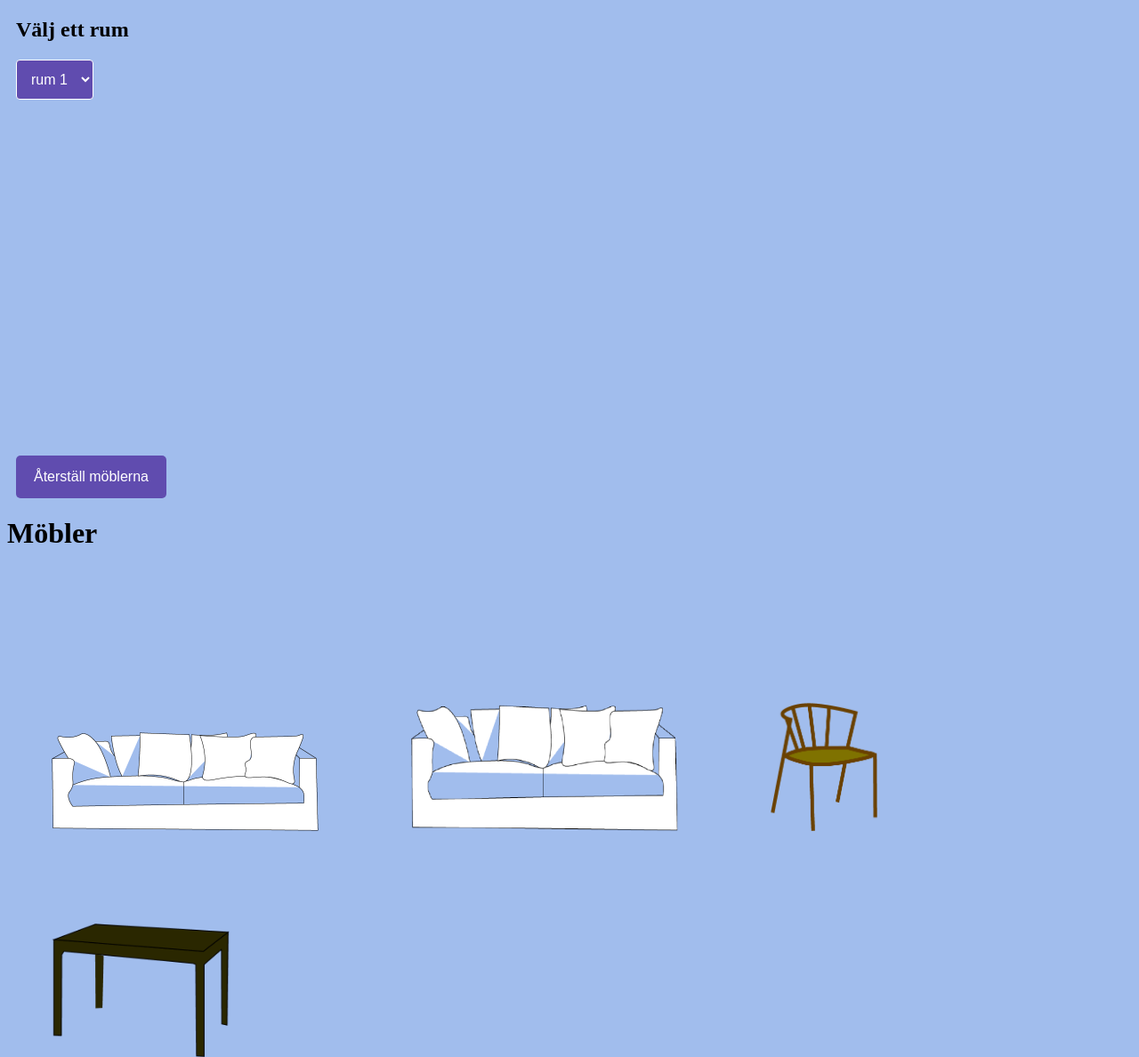
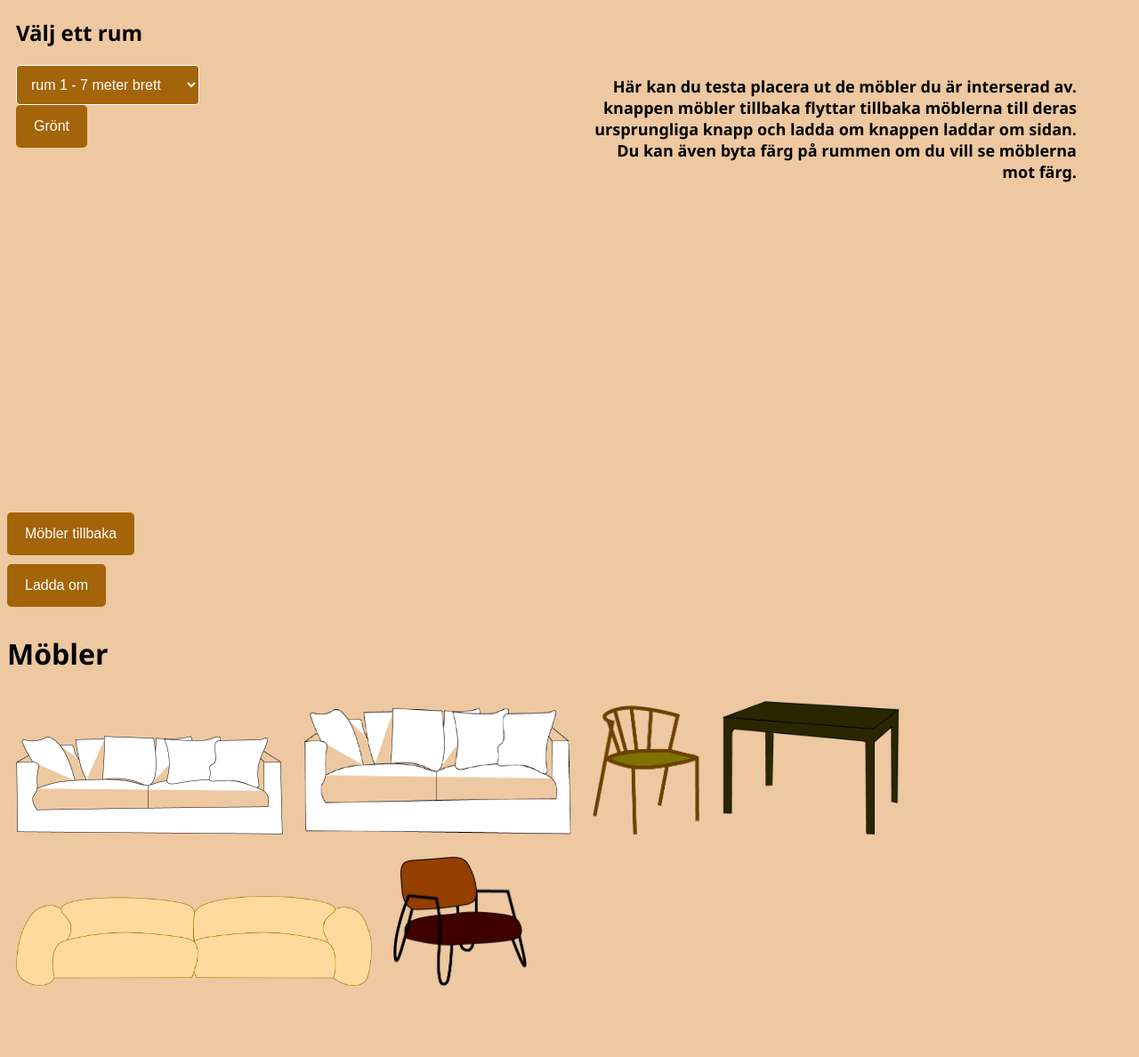
Before and after one commit to allicem/interaktionsdesign-kod, a plain HTML site: page design.html in a window 1280 px wide. Shown: the whole page at 89% size. After the commit the page ends 1131 px from the top, so only its background shows below. Drawn offline with Linux system fonts and the light colour scheme.

Commit message:
halvt redo

```diff
--- a/design.html
+++ b/design.html
@@ -31,29 +31,74 @@
 <div id="room-container" class="container">
     <h2>Välj ett rum</h2>
     <select id="room">
-        <option value="bilder/Homestyling.png">rum 1</option>
-        <option value="bilder/Homestyling2.png">rum 2</option>
-        <option value="bilder/Homestyling3.png">rum 3</option>
+        <option value="bilder/Homestyling.png">rum 1 - 7 meter brett</option>
+        <option value="bilder/Homestyling2.png">rum 2 - 5 meter brett</option>
+        <option value="bilder/Homestyling3.png">rum 3 - 7,6 meter brett</option>
+        <option value="bilder/homestyling6.png">rum 4 - 5,7 meter brett</option>
     </select>
+
+
+
+        <div>
+            <button onclick="changeRoomColor('green')" >Grönt</button>
+        </div>
+    </div>
+
 
     <div id="roomImageContainer" ondrop="drop(event)" ondragover="allowDrop(event)">
         <img id="roomImage" src="" alt="">
     </div>
-    <button onclick="resetFurnitureList()">Återställ möblerna</button>
-</div>
+
+    <div class="button-container">
+        <button onclick="resetFurnitureList()">Möbler tillbaka</button>
+        <button onclick="resetPage()">Ladda om</button>
+    </div>
+
+    <script>
+        function resetPage() {
+            // Ladda om sidan för att återställa dess ursprungliga tillstånd
+            location.reload();
+        }
+    </script>
+</script>
 
 <div>
     <h1>Möbler</h1>
-    <img src="bilder/soffa1.png" class="draggable-image" draggable="true" ondragstart="drag(event)" id="drag1">
-    <img src="bilder/soffa2.png" class="draggable-image" draggable="true" ondragstart="drag(event)" id="drag2">
-    <img src="bilder/stol.png" class="draggable-image" draggable="true" ondragstart="drag(event)" id="drag3">
-    <img src="bilder/bord.png" class="draggable-image" draggable="true" ondragstart="drag(event)" id="drag4">
+    <img src="bilder/soffa1.png" class="draggable-image" draggable="true" ondragstart="drag(event)" id="drag1" ondragend="showText('info1')">
+    <img src="bilder/soffa2.png" class="draggable-image" draggable="true" ondragstart="drag(event)" id="drag2" ondragend="showText('info2')">
+    <img src="bilder/stol.png" class="draggable-image" draggable="true" ondragstart="drag(event)" id="drag3" ondragend="showText('info3')">
+    <img src="bilder/bord.png" class="draggable-image" draggable="true" ondragstart="drag(event)" id="drag4" ondragend="showText('info4')">
+    <img src="bilder/soffa3.png" class="draggable-image" draggable="true" ondragstart="drag(event)" id="drag5" ondragend="showText('info5')">
+    <img src="bilder/stol2.png" class="draggable-image" draggable="true" ondragstart="drag(event)" id="drag6" ondragend="showText('info6')">
+</div>
+
+<div class="info-text" id="text-box">
+    <div id="info1" style="display: none;">
+        <p>Denna soffa är 3 meter bred</p>
+    </div>
+    <div id="info2" style="display: none;">
+        <p>Denna soffa är 2 meter bred</p>
+    </div>
+    <div id="info3" style="display: none;">
+        <p>Denna stol är 70 cm bred</p>
+    </div>
+    <div id="info4" style="display: none;">
+        <p>Detta bord är 1,45 meter långt och 1 meter brett</p>
+    </div>
+    <div id="info5" style="display: none;">
+        <p>Denna soffa är 3,4 meter bred</p>
+    </div>
+    <div id="info6" style="display: none;">
+        <p>Denna stol är 1 meter bred</p>
+    </div>
+    <!-- Fler informationstexter för andra möbler -->
 </div>
 
 <script src="script.js"></script>
 
-
-
+<div class="text">
+<h2>Här kan du testa placera ut de möbler du är interserad av. <br> knappen möbler tillbaka flyttar tillbaka  möblerna till deras <br> ursprungliga knapp och ladda om knappen laddar om sidan. <br> Du kan även byta färg på rummen om du vill se möblerna <br> mot färg.</h2>
+     </div>
 
 </body>
 </html>
--- a/script.js
+++ b/script.js
@@ -5,6 +5,8 @@ var draggedItem = null;
 var placedInRoom = false;
 const largeFurniture = document.getElementById("drag3");
 const toBig = document.getElementById("drag4");
+const tooBig = document.getElementById("drag5");
+const toooBig = document.getElementById("drag6");
 // Skapa en räknare för att hantera nya bilder
 let imageCounter = 0;
 
@@ -15,8 +17,6 @@ document.addEventListener('dragover', function(event) {
 document.addEventListener('drop', function(event) {
     event.preventDefault();
     var data = event.dataTransfer.getData("text");
-    // Placera ditt droppade objekt här eller implementera enligt behov
-    // Exempel:
     var image = document.getElementById(data);
     var xPos = event.clientX;
     var yPos = event.clientY;
@@ -29,7 +29,6 @@ document.addEventListener('drop', function(event) {
 
 function allowDrop(ev) {
     ev.preventDefault();
-    // Här kan du ändra droppfunktionaliteten för hela sidan
     // Lägg till en global event listener för hela dokumentet
     document.addEventListener('dragover', function (event) {
         event.preventDefault();
@@ -63,7 +62,7 @@ function drop(ev) {
         var roomImageContainer = document.getElementById('roomImageContainer');
 
         var img = document.getElementById(data);
-        img.style.width = '250px'; // Ändra storlek på bilden vid släpp
+        img.style.width = '250px'; // Ändra storlek på bilden som släpp
 
         img.style.position = 'absolute';
         img.style.left = (ev.clientX - roomImageContainer.getBoundingClientRect().left) + 'px';
@@ -117,8 +116,38 @@ document.addEventListener('drop', (event) => {
 
 
 // Justera storleken på den större möbeln
-largeFurniture.style.width = "120px"; // Ange önskad bredd
+largeFurniture.style.width = "120px";
 largeFurniture.style.height = "auto";
 
-toBig.style.width = "200px"; // Ange önskad bredd
+toBig.style.width = "200px";
 toBig.style.height = "auto";
+
+tooBig.style.width = "400px";
+tooBig.style.height = "auto";
+
+toooBig.style.width = "150px";
+toooBig.style.height = "auto";
+
+
+
+function showText(infoId) {
+    var infoDiv = document.getElementById(infoId);
+    var textDivs = document.querySelectorAll('.text-box > div');
+
+    textDivs.forEach(function(div) {
+        div.style.display = 'none';
+    });
+
+    infoDiv.style.display = 'block';
+}
+
+function changeRoomColor(color) {
+    const roomImage = document.getElementById('roomImage');
+
+    // Om färgen är grön, byt ut bilden
+    if (color === 'green') {
+        roomImage.src = 'bilder/homestylingny1.png';
+        roomImage.style.width = '50%'; // Justera bredden till passa behovet
+        roomImage.style.height = 'auto'; // Anpassa höjden automatiskt
+    }
+}
--- a/style.css
+++ b/style.css
@@ -1,8 +1,8 @@
 @charset "UTF-8";
 
 body{
-background-color: rgb(161, 189, 237);
-font-family: 'Times New Roman', Times, serif;
+background-color: rgb(237, 200, 161);
+font-family: 'Segoe UI', Tahoma, Geneva, Verdana, sans-serif;
 }
 
 
@@ -125,33 +125,63 @@ color: black;
 img.draggable-image {
     cursor: grab;
     position: relative;
-    margin: 50px;
     width: 300px; /* Justera storleken efter behov */
-    top: 100px; /* Justera top-värdet för att placera möblerna längre ner */
+    margin: 10px;
 
 }
 /* För att styla knapparna */
 button {
-    background-color: #604caf; /* Färg på knappen */
+    background-color: #a46409; /* Färg på knappen */
     color: white; /* Textfärg */
     padding: 15px 20px; /* Storlek på knappen */
     font-size: 16px; /* Textstorlek */
     border: none; /* Inget ram */
     cursor: pointer; /* Visa pekaren som hand när man sveper över knappen */
     border-radius: 5px; /* Rundade hörn */
+
 }
 
 button:hover {
-    background-color: #4d08cf; /* Färg när musen är över knappen */
+    background-color: #a46409; /* Färg när musen är över knappen */
 }
 
 /* stil till listan */
 select {
     padding: 12px;
-    background-color: #604caf;
+    background-color: #a46409;
     font-size: 16px;
     border-radius: 4px;
     background-position: 95% center;
     color: white;
     border-color: white;
 }
+
+.button-container {
+    display: flex;
+    flex-direction: column;
+    align-items: flex-start;
+}
+
+.button-container button {
+    margin-bottom: 10px;
+}
+
+.text {
+    position: absolute;
+    top: 20px;
+    right: 20px;
+    margin: 50px;
+
+}
+
+/* Anpassa textens stil och position enligt behov */
+.text h2 {
+    text-align: right;
+    font-size: 18px;
+}
+.info-text {
+    position: absolute;
+    top: 150px;
+    right: 400px;
+    margin: 50px;
+}
```
Also changed, not shown: bilder/homestyling6.png (added), bilder/homestylingny1.png (added), bilder/soffa3.png (added), bilder/stol2.png (added).
